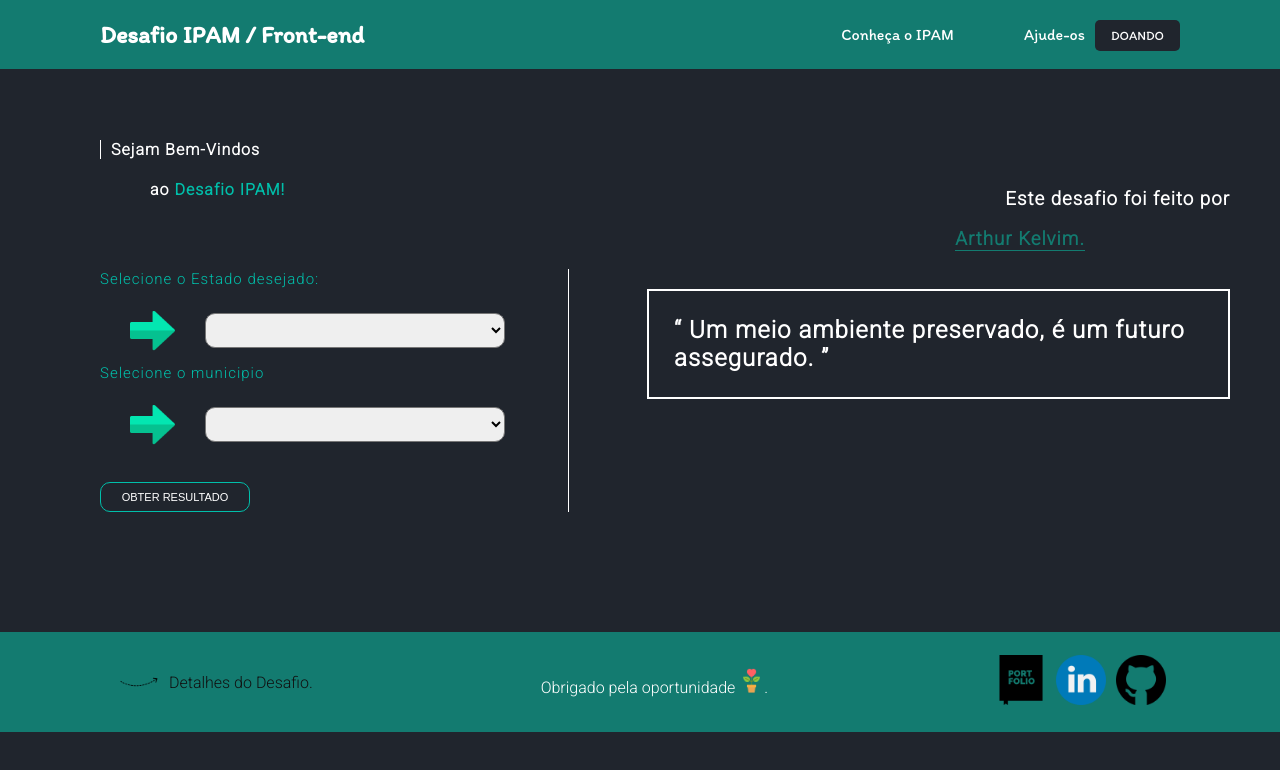
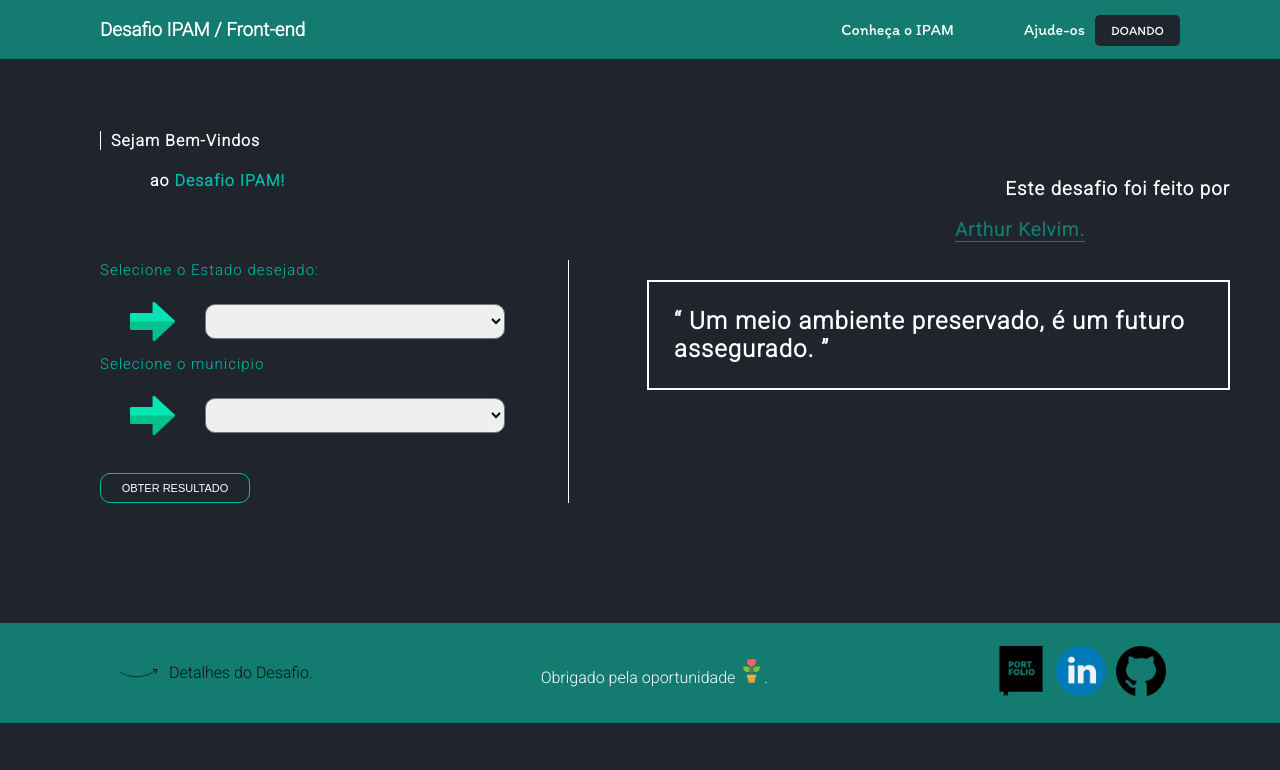
Before and after one commit to artkelv/desafio-ipam, a React (Create React App) app: page / in a window 1280 px wide. Shown: the top 770 px of the page. Built offline with nearby package versions, Linux system fonts and the light colour scheme; a web font is replaced by a local one.

Commit message:
refactor: fonte h3 do Header alterado

```diff
--- a/src/components/header/style.js
+++ b/src/components/header/style.js
@@ -7,8 +7,9 @@ export const HeaderComponent = styled.header`
     background-color: #137B70;
     color: #fff;
 `
-export const TitleIpam = styled.h2`
+export const TitleIpam = styled.h3`
     margin-left: 100px;
+    font-family: 'Roboto', sans-serif;
 `
 export const UnList = styled.ul`
     display: flex;
```
